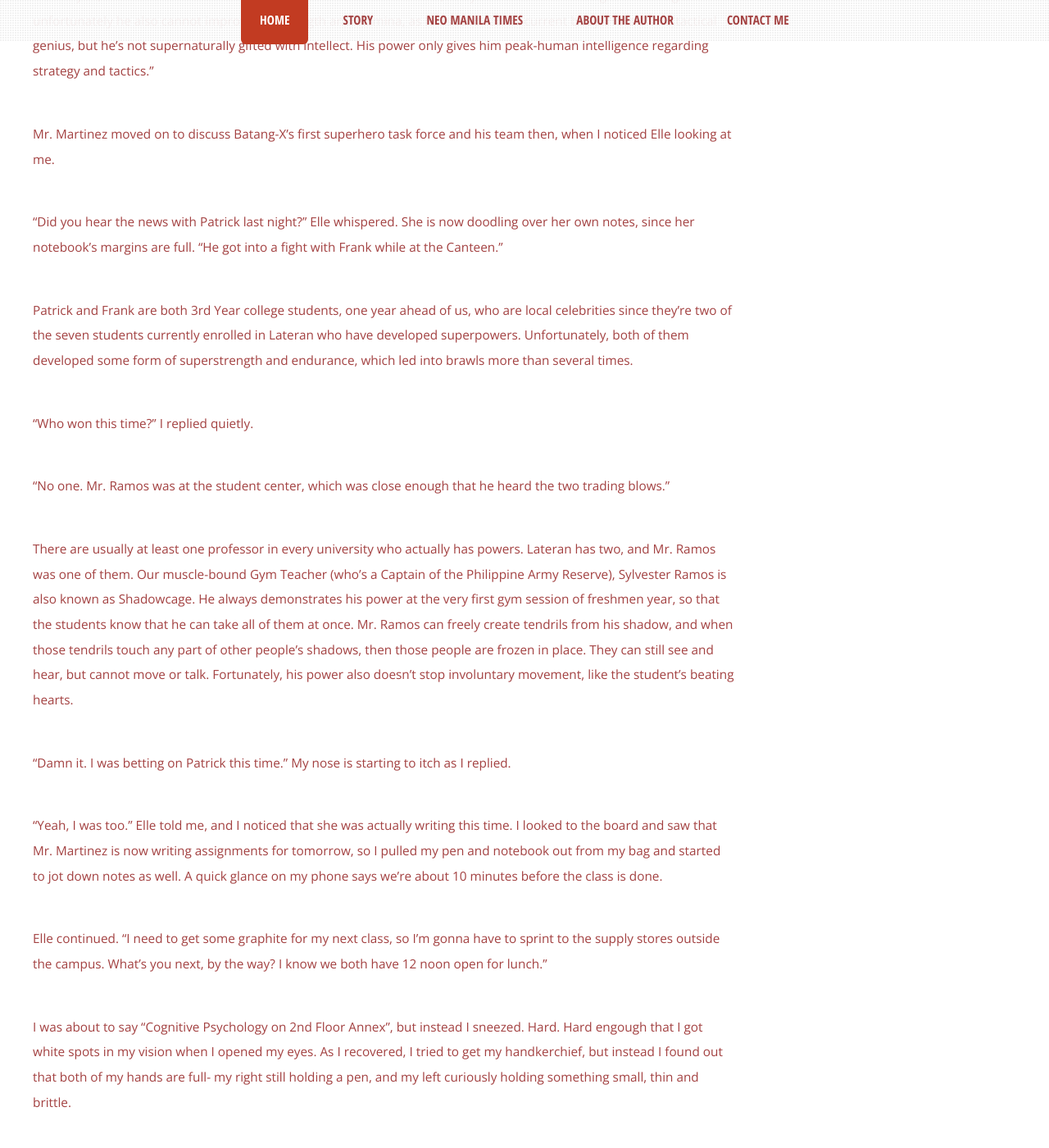
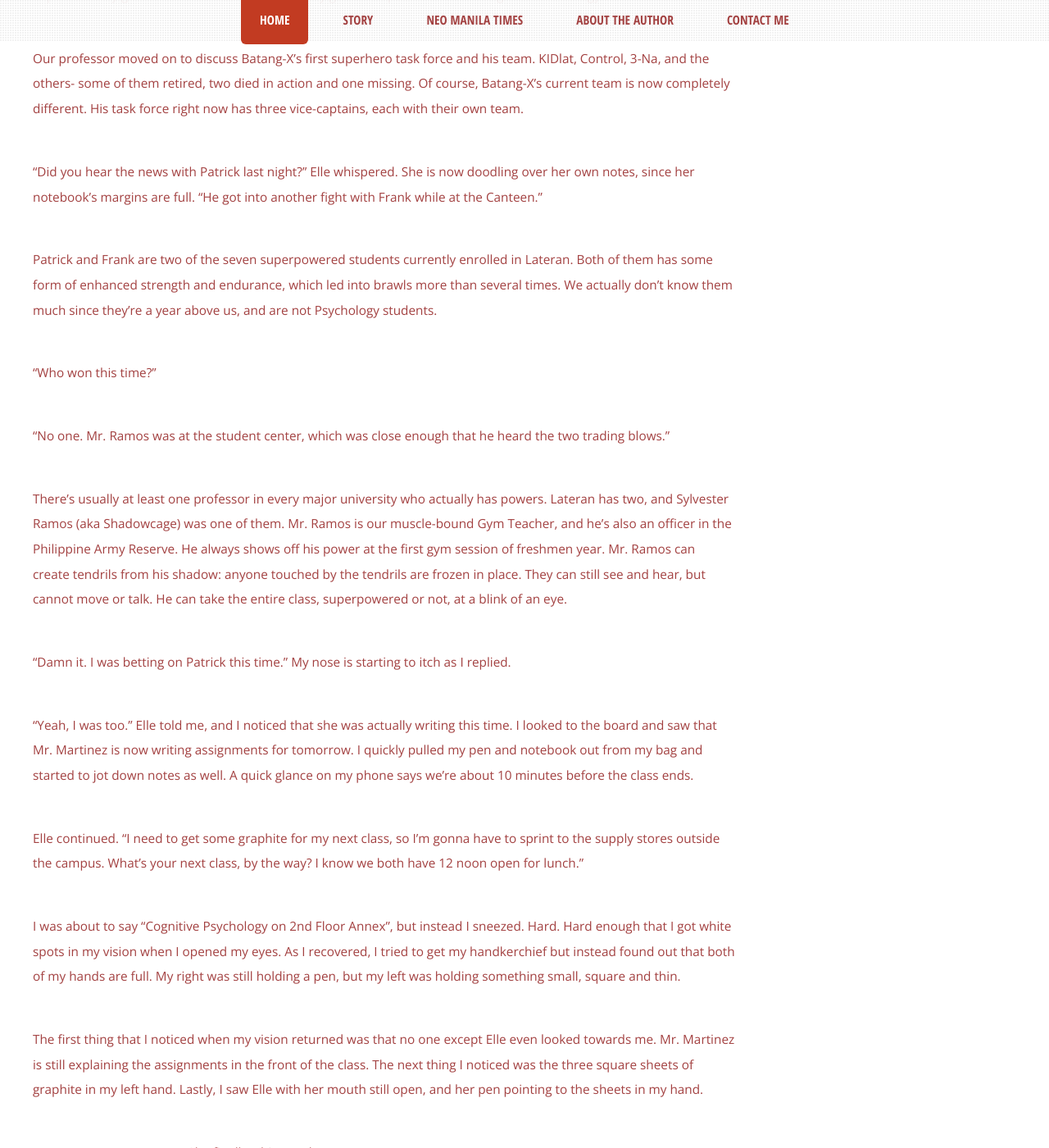
Before and after one commit to GaiusCoffee/batang-x, a Jekyll site: the page built from _posts/2015-10-19-chapter-1.md, in a window 1280 px wide and 1400 px high, scrolled down 1855 px. Shown: the whole window at 82% size. Built offline with Jekyll 4.4.1, drawn with Linux system fonts in a browser that asks for light colours; some of the changed text lies outside the part shown.

Commit message:
Reduced Hemingway Grade from 7 to 6 for Chapter 1.

```diff
--- a/_posts/2015-10-19-chapter-1.md
+++ b/_posts/2015-10-19-chapter-1.md
@@ -8,52 +8,52 @@ pov: "Gabriel Isagani"
 ---
 April 21, 2114 (Saturday; Morning).
 
-My class for "The History of Superpowered Humans" have always bored me. I'm pretty sure it's not because of my professor, Mr. Martinez, since I'm also taking Psychology 3 with him and I've had no problems there. It's not the ambiance either, since we are in one of the two lecture halls at the very top of the castle-like Lateran University. The grand view of Mount Makiling should've been visible in the windows- unfortunately, dark stormy clouds are currently blocking the view right now.
+My "The History of Superpowered Humans" class have always bored me. I don't think it's because of Mr. Martinez- I don't have any problems with him on Advanced Psychology. It's not the ambiance either, since we are in one of the lecture halls at the top of the castle-like Lateran University. Mount Makiling should've been visible in the windows, if not for the storm clouds currently blocking it.
 
-I looked to my right and noticed that my bestfriend Elle is also having some trouble focusing. The margins of her notebook is slowly filling up with doodles of snakes and flowers.
+I looked to my right and noticed that my bestfriend Elle is also having some trouble focusing. The margins of her notebook are slowly filling up with doodles of snakes and flowers.
 
 "What?" She whispered as she noticed that I was looking at her.
 
-"I really hoped that the storm would hit this morning." I whispered back.
+"I hoped that the storm would hit this morning." I whispered back.
 
 "Yeah, the papers said that it should hit later today though.. maybe they'll suspend the afternoon classes?"
 
 "I hope so"
 
-Mr. Martinez continued to drone on, writing the names of the first superpowered heroes one by one on the digital whiteboard. Of course, I already knew each and every one of them. I was not a superhero geek like some of my friends, but the media have always pushed the superpowered humans into the spotlight even before I was born.
+Mr. Martinez continued to drone on, writing the names of superpowered heroes on the board. I already knew each one of them, even though I'm not a superhero geek. The media have always pushed the superpowered humans into the spotlight even before I was born.
 
-The first column in the board was the six 9/11 responders: Meteo, Crossbones, Lancer, Powerhouse, and the twins, Psion and Psyker. They emerged when terrorists flew a couple of planes into a skyscraper in New York, America, more than a century ago. There are other superpowered beings there- the footage have clearly shown more than six of them, but none of the others have stepped forward.
+The first column in the board was the six 9/11 responders: Meteo, Crossbones, Lancer, Powerhouse, and the twins, Psion and Psyker. They emerged when terrorists flew a couple of planes into a skyscraper in New York, more than a century ago. The footage have shown more than six heroes there, but none of the others have stepped forward.
 
-The second column in the board has the names of members of the first recognized superpowered team, which was formed even before the superhero treaties of Tianjin or Glasgow. On the third column are several, less known superpowered humans: the first supervillains. And there's only one name in the last column, which Mr. Martinez is currently discussing right now.
+The second column in the board has the names of members of the first recognized superpowered team. They assembled even before the modern superhero treaties of Tianjin or Glasgow. On the third column are several, less known superpowered humans: the first supervillains. And there's only one name in the last column, which Mr. Martinez is currently discussing right now.
 
-"Batang-X. First registered in 2016 as the first filipino superpowered human, in Tianjin. Still active today. Can anyone tell me what his known powers are?"
+"Batang-X. First registered in 2016 as the first Filipino superpowered human, in Tianjin. Still active today. Can anyone tell me what his known powers are?"
 
-A girl in front of the class (I'm bad with names) raised her hand, and was acknowledged by Mr. Martinez
+A girl in front of the class raised her hand. "Ms. Hernandez."
 
-"Batang-X has two powers: he cannot age and he's really smart." She said quickly. "Technically, that's a Count-class Sphinx Level 2 and 3, respectively."
+"Batang-X has two powers: he cannot age and he's real smart." She said as she stood up. "That's a Count-class Sphinx Level 2 and 3, respectively."
 
-"Thank you, Ms. Hernandez. We will discuss power classifications later, but you are correct. Batang-X cannot age- unfortunately he also cannot improve his strength and stamina, as he is stuck at his current body. He is also a tactical genius, but he's not supernaturally gifted with intellect. His power only gives him peak-human intelligence regarding strategy and tactics."
+"Thank you. We will discuss power classifications later, but you are correct. Batang-X cannot age- unfortunately he also cannot improve his strength and stamina, as he is stuck at his current body. He is also a tactical genius, but he's not supernaturally gifted with intellect. His power only gives him peak-human intelligence on strategy and tactics."
 
-Mr. Martinez moved on to discuss Batang-X's first superhero task force and his team then, when I noticed Elle looking at me.
+Our professor moved on to discuss Batang-X's first superhero task force and his team. KIDlat, Control, 3-Na, and the others- some of them retired, two died in action and one missing. Of course, Batang-X's current team is now completely different. His task force right now has three vice-captains, each with their own team.
 
-"Did you hear the news with Patrick last night?" Elle whispered. She is now doodling over her own notes, since her notebook's margins are full. "He got into a fight with Frank while at the Canteen."
+"Did you hear the news with Patrick last night?" Elle whispered. She is now doodling over her own notes, since her notebook's margins are full. "He got into another fight with Frank while at the Canteen."
 
-Patrick and Frank are both 3rd Year college students, one year ahead of us, who are local celebrities since they're two of the seven students currently enrolled in Lateran who have developed superpowers. Unfortunately, both of them developed some form of superstrength and endurance, which led into brawls more than several times.
+Patrick and Frank are two of the seven superpowered students currently enrolled in Lateran. Both of them has some form of enhanced strength and endurance, which led into brawls more than several times. We actually don't know them much since they're a year above us, and are not Psychology students.
 
-"Who won this time?" I replied quietly.
+"Who won this time?"
 
 "No one. Mr. Ramos was at the student center, which was close enough that he heard the two trading blows."
 
-There are usually at least one professor in every university who actually has powers. Lateran has two, and Mr. Ramos was one of them. Our muscle-bound Gym Teacher (who's a Captain of the Philippine Army Reserve), Sylvester Ramos is also known as Shadowcage. He always demonstrates his power at the very first gym session of freshmen year, so that the students know that he can take all of them at once. Mr. Ramos can freely create tendrils from his shadow, and when those tendrils touch any part of other people's shadows, then those people are frozen in place. They can still see and hear, but cannot move or talk. Fortunately, his power also doesn't stop involuntary movement, like the student's beating hearts.
+There's usually at least one professor in every major university who actually has powers. Lateran has two, and Sylvester Ramos (aka Shadowcage) was one of them. Mr. Ramos is our muscle-bound Gym Teacher, and he's also an officer in the Philippine Army Reserve. He always shows off his power at the first gym session of freshmen year. Mr. Ramos can create tendrils from his shadow: anyone touched by the tendrils are frozen in place. They can still see and hear, but cannot move or talk. He can take the entire class, superpowered or not, at a blink of an eye.
 
 "Damn it. I was betting on Patrick this time." My nose is starting to itch as I replied.
 
-"Yeah, I was too." Elle told me, and I noticed that she was actually writing this time. I looked to the board and saw that Mr. Martinez is now writing assignments for tomorrow, so I pulled my pen and notebook out from my bag and started to jot down notes as well. A quick glance on my phone says we're about 10 minutes before the class is done.
+"Yeah, I was too." Elle told me, and I noticed that she was actually writing this time. I looked to the board and saw that Mr. Martinez is now writing assignments for tomorrow. I quickly pulled my pen and notebook out from my bag and started to jot down notes as well. A quick glance on my phone says we're about 10 minutes before the class ends.
 
-Elle continued. "I need to get some graphite for my next class, so I'm gonna have to sprint to the supply stores outside the campus. What's you next, by the way? I know we both have 12 noon open for lunch."
+Elle continued. "I need to get some graphite for my next class, so I'm gonna have to sprint to the supply stores outside the campus. What's your next class, by the way? I know we both have 12 noon open for lunch."
 
-I was about to say "Cognitive Psychology on 2nd Floor Annex", but instead I sneezed. Hard. Hard engough that I got white spots in my vision when I opened my eyes. As I recovered, I tried to get my handkerchief, but instead I found out that both of my hands are full- my right still holding a pen, and my left curiously holding something small, thin and brittle.
+I was about to say "Cognitive Psychology on 2nd Floor Annex", but instead I sneezed. Hard. Hard enough that I got white spots in my vision when I opened my eyes. As I recovered, I tried to get my handkerchief but instead found out that both of my hands are full. My right was still holding a pen, but my left was holding something small, square and thin.
 
-The first thing that I noticed when my vision returned to normal was that no one except Elle even looked towards me when I sneezed, since Mr. Martinez is still explaining the assignments in the front of the class. Next, I was holding about three square sheets of graphite in my left hand. Lastly, I saw Elle with her mouth still open, and her pen pointing to the sheets in my hand.
+The first thing that I noticed when my vision returned was that no one except Elle even looked towards me. Mr. Martinez is still explaining the assignments in the front of the class. The next thing I noticed was the three square sheets of graphite in my left hand. Lastly, I saw Elle with her mouth still open, and her pen pointing to the sheets in my hand.
 
 "You've got superpowers." She finally whispered.
```
